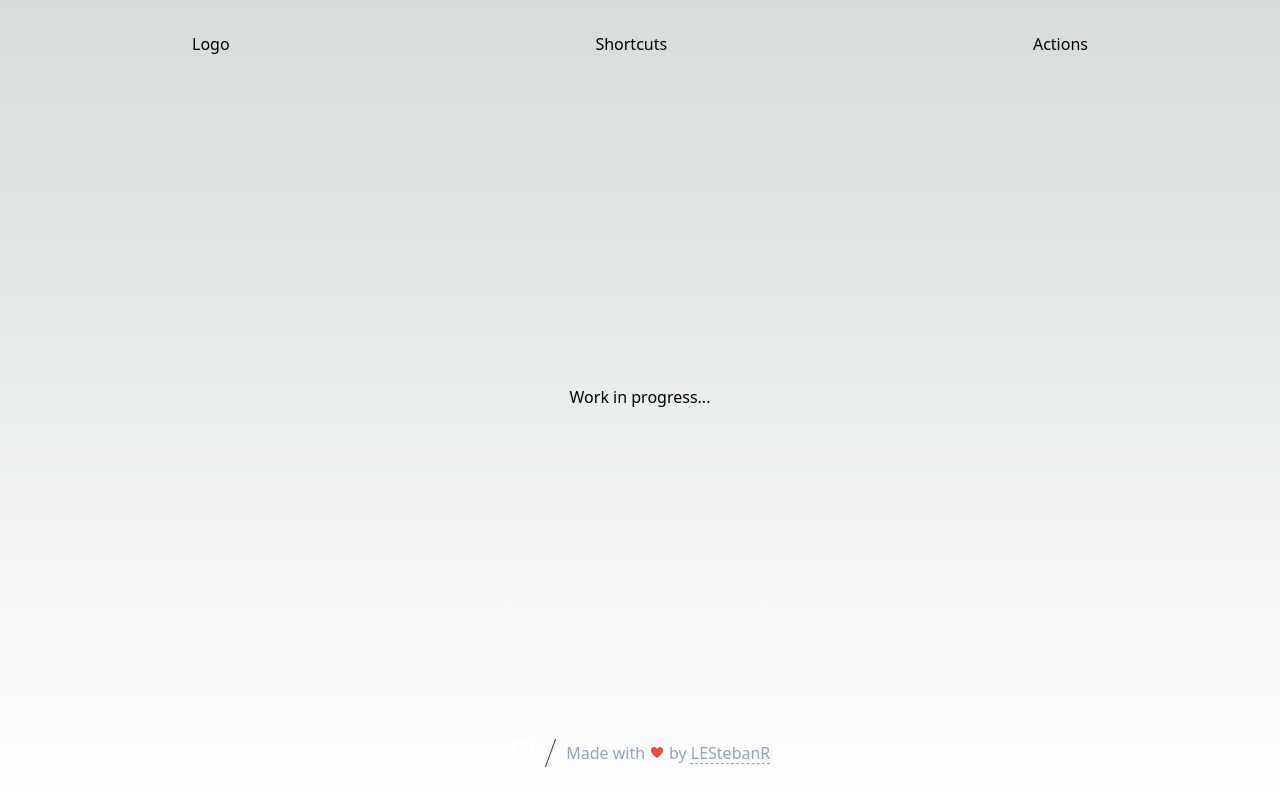
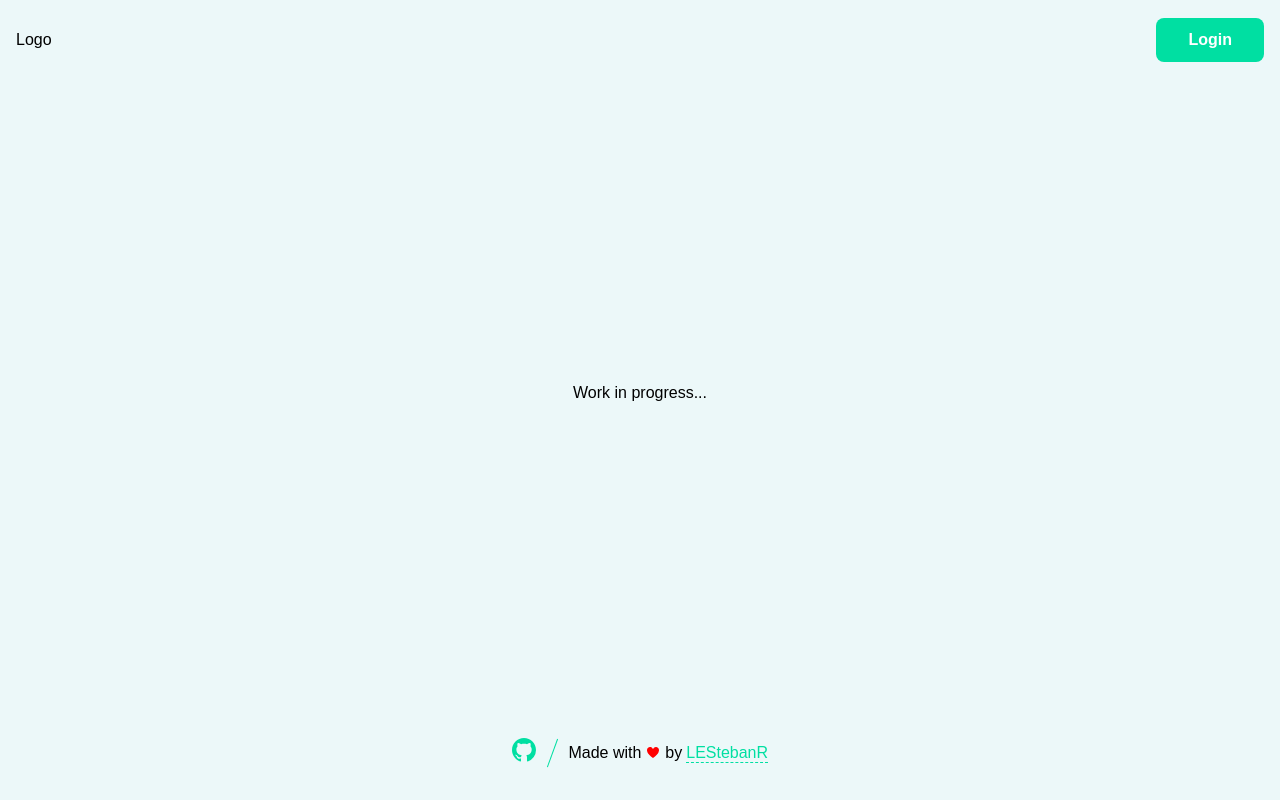
Before and after one commit to LEstebanR/myBacklog, a Next.js app: page / in a window 1280 px wide. Built offline with nearby package versions, Linux system fonts and the light colour scheme.

Commit message:
add header

```diff
--- /dev/null
+++ b/src/components/UI/Button.tsx
@@ -0,0 +1,49 @@
+import React from 'react'
+
+interface ButtonProps {
+  children: React.ReactNode
+  type?: 'primary' | 'secondary'
+  size?: 'sm' | 'md' | 'lg'
+}
+
+const Button: React.FC<ButtonProps> = ({ children, type, size }) => {
+  let colorClasses = ''
+
+  switch (type) {
+    case 'primary':
+      colorClasses = 'bg-primary'
+      break
+    case 'secondary':
+      colorClasses = 'bg-secondary'
+      break
+    default:
+      colorClasses = 'bg-primary'
+      break
+  }
+
+  switch (size) {
+    case 'sm':
+      colorClasses += ' px-4'
+      break
+    case 'md':
+      colorClasses += ' px-6'
+      break
+    case 'lg':
+      colorClasses += ' px-8'
+      break
+    default:
+      colorClasses += 'px-6'
+      break
+  }
+
+  return (
+    <button
+      type="button"
+      className={`rounded-lg ${colorClasses} py-2 hover:bg-opacity-90 text-white font-semibold`}
+    >
+      <p className="text-white">{children}</p>
+    </button>
+  )
+}
+
+export default Button
--- a/src/components/UI/Footer.tsx
+++ b/src/components/UI/Footer.tsx
@@ -7,15 +7,15 @@ const Footer: React.FC = () => {
     <footer className="footer">
       <div className="p-8 z-10 flex flex-wrap justify-center gap-x-1 gap-y-3 sm:gap-x-2 lg:justify-start">
         <Link href="https://github.com/LEstebanR/myBacklog" target="_blank">
-          <GoMarkGithub className="h-6 w-6 text-white" />
+          <GoMarkGithub className="h-6 w-6 text-primary" />
         </Link>
-        <div className="mx-2 h-[30px] w-[0.5px] rotate-[20deg] transform bg-neutral-700"></div>
+        <div className="mx-2 h-[30px] w-[0.5px] rotate-[20deg] transform bg-primary"></div>
         <div className="flex items-center gap-x-1 text-xs sm:text-base">
           <span className="text-slate-400">Made with</span>
-          <GoHeart className="h-4 w-4 text-red-500" />
+          <GoHeart className="h-4 w-4 text-red" />
           <span className="text-slate-400">by</span>
           <Link
-            className="font-medium text-slate-400 underline decoration-dashed decoration-0 underline-offset-4 transition-colors hover:text-primary-200"
+            className="font-medium text-slate-400 underline decoration-dashed decoration-0 underline-offset-4 transition-colors hover:text-primary-200 text-primary"
             href="https://github.com/LEstebanR"
             target="_blank"
           >
--- a/src/components/UI/Header.tsx
+++ b/src/components/UI/Header.tsx
@@ -1,11 +1,40 @@
-import React from 'react'
+import Link from 'next/link'
+import React, { useState, useEffect } from 'react'
+import Logo from './Logo'
+import Button from './Button'
 
 const Header: React.FC = () => {
+  const [isScrolled, setIsScrolled] = useState(false)
+
+  useEffect(() => {
+    const handleScroll = (): void => {
+      const scrollTop = window.pageYOffset || document.documentElement.scrollTop
+      setIsScrolled(scrollTop > 0)
+    }
+
+    window.addEventListener('scroll', handleScroll)
+    return () => {
+      window.removeEventListener('scroll', handleScroll)
+    }
+  }, [])
+
   return (
-    <header className="header flex justify-between w-9/12 p-8">
-      <p>Logo</p>
-      <p>Shortcuts</p>
-      <p>Actions</p>
+    <header
+      className={`header flex justify-between items-center w-full py-2 px-4 bg-secondary ${
+        isScrolled ? 'bg-white shadow-lg border-b border-gray-200' : ''
+      } sticky top-0 transition-colors duration-300 `}
+    >
+      <Logo />
+      <div className="flex gap-4">
+        <Link
+          href="/login"
+          className="-mx-3 block rounded-lg px-3 py-2.5 text-base font-semibold leading-7 text-gray-900 hover:bg-gray-50"
+        >
+          <Button type="primary" size="lg">
+            Login
+          </Button>
+        </Link>
+      </div>
     </header>
   )
 }
--- a/src/components/UI/Layout.tsx
+++ b/src/components/UI/Layout.tsx
@@ -8,7 +8,7 @@ interface LayoutProps {
 
 const Layout: React.FC<LayoutProps> = ({ children }) => {
   return (
-    <div className="flex flex-col items-center min-h-screen justify-between">
+    <div className="flex flex-col items-center min-h-screen justify-between bg-secondary">
       <Header />
       <main>{children}</main>
       <Footer />
--- /dev/null
+++ b/src/components/UI/Logo.tsx
@@ -0,0 +1,11 @@
+import Link from 'next/link'
+import React from 'react'
+
+const Logo: React.FC = () => {
+  return (
+    <Link href="/">
+      <p>Logo</p>
+    </Link>
+  )
+}
+export default Logo
--- a/src/pages/_app.tsx
+++ b/src/pages/_app.tsx
@@ -2,9 +2,14 @@ import React from 'react'
 import '@/styles/globals.css'
 import type { AppProps } from 'next/app'
 import { NextPage } from 'next'
+import Layout from '@/components/UI/Layout'
 
 const App: NextPage<AppProps> = ({ Component, pageProps }: AppProps) => {
-  return <Component {...pageProps} />
+  return (
+    <Layout>
+      <Component {...pageProps} />
+    </Layout>
+  )
 }
 
 export default App
--- a/src/pages/index.tsx
+++ b/src/pages/index.tsx
@@ -1,10 +1,5 @@
 import React from 'react'
-import Layout from '@/components/UI/Layout'
 
 export default function Home(): React.JSX.Element {
-  return (
-    <Layout>
-      <p>Work in progress...</p>
-    </Layout>
-  )
+  return <p>Work in progress...</p>
 }
--- /dev/null
+++ b/src/pages/login.tsx
@@ -0,0 +1,7 @@
+import React from 'react'
+
+const Login: React.FC = () => {
+  return /*#__PURE__*/ React.createElement('div', null, 'Login')
+}
+
+export default Login
--- a/src/styles/globals.css
+++ b/src/styles/globals.css
@@ -17,7 +17,6 @@
 }
 
 body {
-  color: rgb(var(--foreground-rgb));
   background: linear-gradient(
       to bottom,
       transparent,
--- a/tailwind.config.js
+++ b/tailwind.config.js
@@ -6,11 +6,15 @@ module.exports = {
     './src/app/**/*.{js,ts,jsx,tsx,mdx}',
   ],
   theme: {
+    colors: {
+      white: '#FFFFFF',
+      primary: '#00DFA2',
+      secondary: '#ECF8F9',
+      red: '#FF0000',
+    },
     extend: {
-      backgroundImage: {
-        'gradient-radial': 'radial-gradient(var(--tw-gradient-stops))',
-        'gradient-conic':
-          'conic-gradient(from 180deg at 50% 50%, var(--tw-gradient-stops))',
+      fontFamily: {
+        sans: ['applesystem', 'sans-serif'],
       },
     },
   },
```
